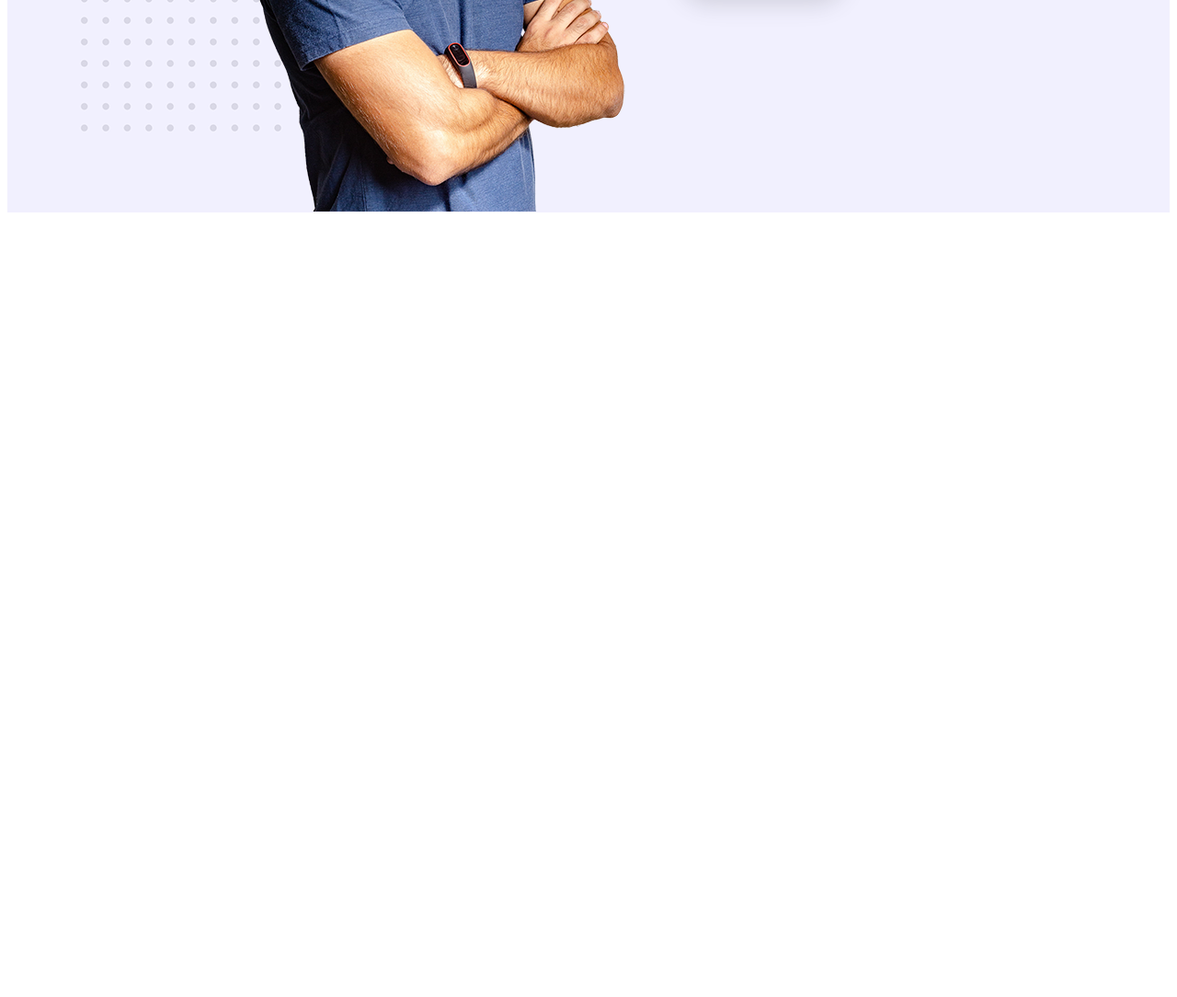
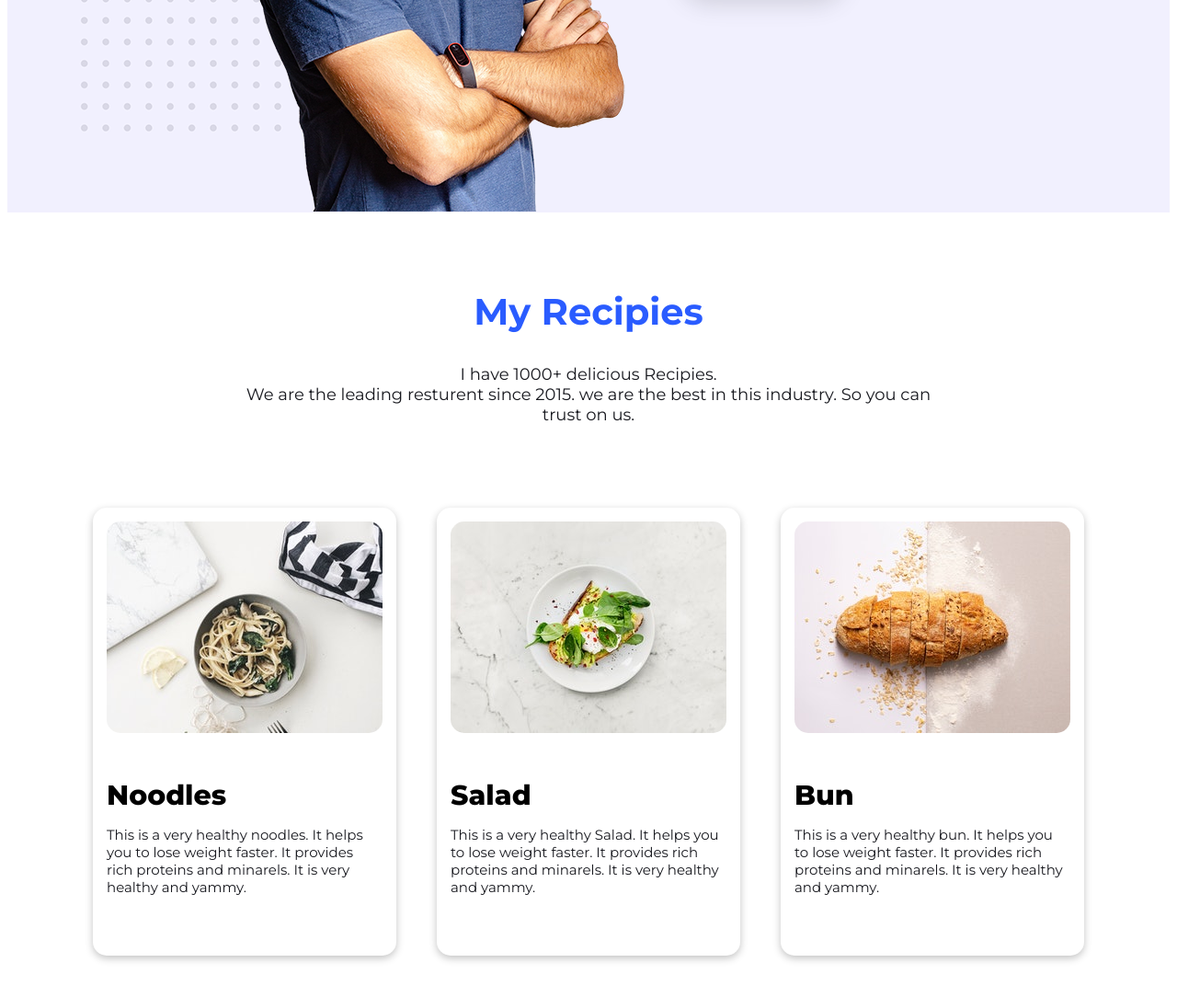
Before and after one commit to Anik-Majumder/ASSIGNMENT-1, a plain HTML site: page index.html in a window 1280 px wide. Shown: the part 1456-2540 px from the top of the page at 92% size. Before the commit the page ends 1695 px from the top, so only its background shows below. Drawn offline with Linux system fonts and the light colour scheme.

Commit message:
3rd part

```diff
--- a/css/style.css
+++ b/css/style.css
@@ -90,3 +90,53 @@
     box-shadow: rgba(83, 87, 92, 0.2) 0px 8px 24px;
     margin-left: 100px;
 }
+
+.section-3-heading h2{
+    font-family: 'Montserrat', sans-serif;
+    font-size: 40px;
+    font-weight: 700;
+    color: #2a5cff;
+    padding-top: 50px;
+    text-align: center;
+}
+.section-3-heading p{
+    font-family: 'Montserrat', sans-serif;
+    font-size: 18px;
+    font-weight: 400;
+    color: #18191f;
+    text-align: center;
+}
+.section-3-body{
+    text-align: center;
+    margin-top: 90px;
+    margin-bottom: 100px;
+}
+.part-1{
+    box-shadow: rgba(0, 0, 0, 0.24) 0px 3px 8px;
+    display: inline-block;
+    border-radius: 15px;
+    margin: 0px 20px;
+}
+.part-1 img{
+    padding: 15px;
+    border-radius: 30px;
+}
+.part-1 h3{
+    font-family: 'Montserrat', sans-serif;
+    font-size: 30px;
+    font-weight: 800;
+    color: #000000;
+    text-align: left;
+    padding-left: 15px;
+    margin-bottom: 0;
+}
+.part-1 p{
+    font-family: 'Montserrat', sans-serif;
+    font-size: 15px;
+    font-weight: 400;
+    color: #18191f;
+    padding-left: 15px;
+    padding-bottom: 50px;
+    width: 300px;
+    text-align: left;
+}
--- a/index.html
+++ b/index.html
@@ -34,5 +34,29 @@
             <a target="_blank" href="https://www.facebook.com/profile.php?id=100007746913816">Contact Me</a>
         </div>
     </section>
+
+    <section id="section-3">
+        <div class="section-3-heading">
+            <h2>My Recipies</h2>
+            <p>I have 1000+ delicious Recipies.<br> We are the leading resturent since 2015. we are the best in this industry. So you can <br>trust on us.</p>
+        </div>
+        <div class="section-3-body">
+            <div class="part-1">
+                <img src="images/food-1.jpg" alt="">
+                <h3>Noodles</h3>
+                <p>This is a very healthy noodles. It helps you to lose weight faster. It provides rich proteins and minarels. It is very healthy and yammy.</p>
+            </div>
+            <div class="part-1">
+                <img src="images/food-2.jpg" alt="">
+                <h3>Salad</h3>
+                <p>This is a very healthy Salad. It helps you to lose weight faster. It provides rich proteins and minarels. It is very healthy and yammy.</p>
+            </div>
+            <div class="part-1">
+                <img src="images/food-3.jpg" alt="">
+                <h3>Bun</h3>
+                <p>This is a very healthy bun. It helps you to lose weight faster. It provides rich proteins and minarels. It is very healthy and yammy.</p>
+            </div>
+        </div>
+    </section>
 </body>
 </html>
```
Also changed, not shown: images/food-1.jpg (added), images/food-2.jpg (added), images/food-3.jpg (added).
